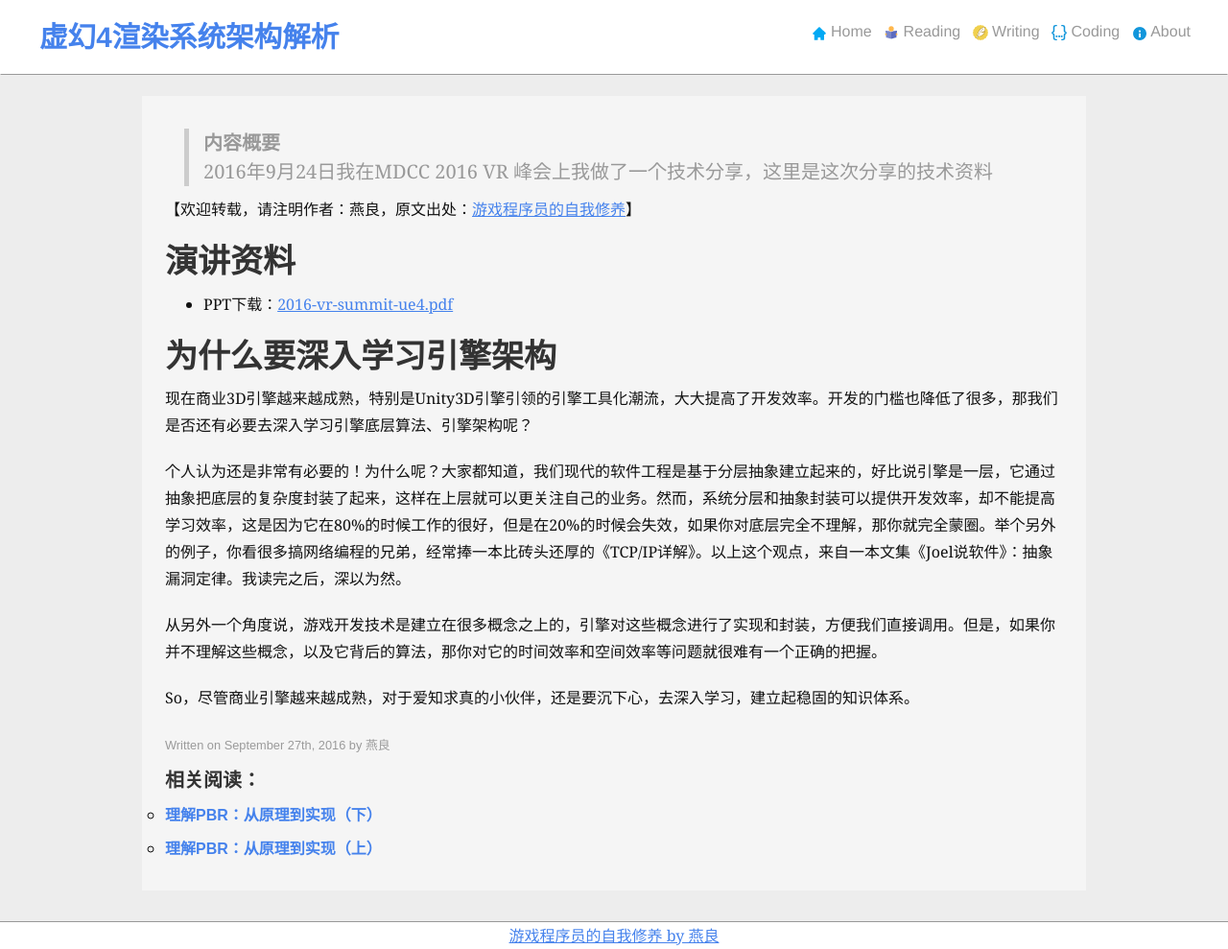
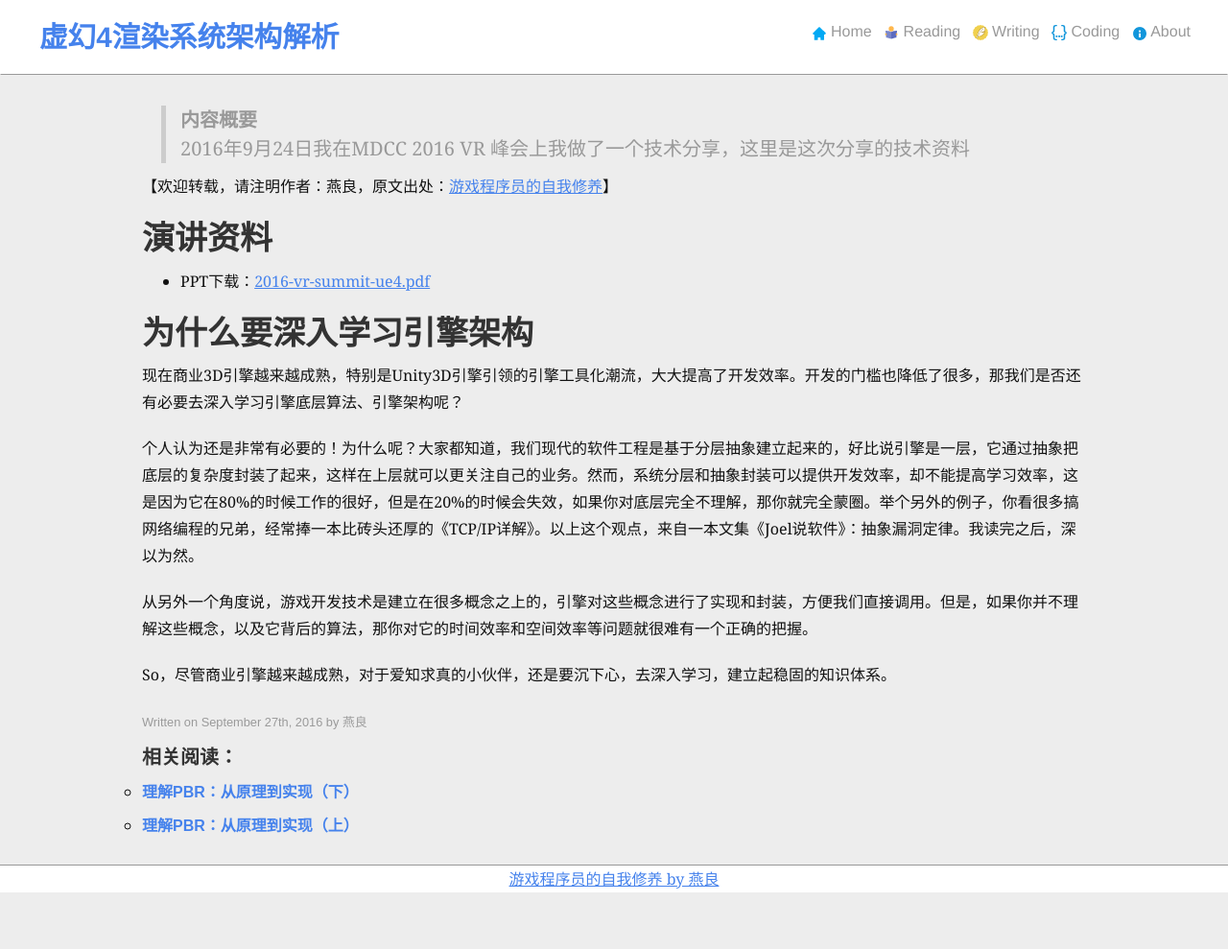
Before and after one commit to neil3d/neil3d.github.io, a Jekyll site: the page built from _posts/2016-09-27-vr-summit.md, in a window 1280 px wide. Shown: the whole page at 96% size. Built offline with Jekyll 4.4.1, drawn with Linux system fonts in a browser that asks for light colours; comment, search, counter and statistics services are not loaded; after the commit the page ends 930 px from its top, so only the background shows below that.

Commit message:
style on mobile

```diff
--- a/assets/css/main.css
+++ b/assets/css/main.css
@@ -150,8 +150,6 @@ blockquote {
   margin-left:auto;
   margin-right:auto;
   margin-bottom: 1rem;
-  padding: 1.5rem;
-  background-color:#f5f5f5;
 }
 
 .posts {
```
